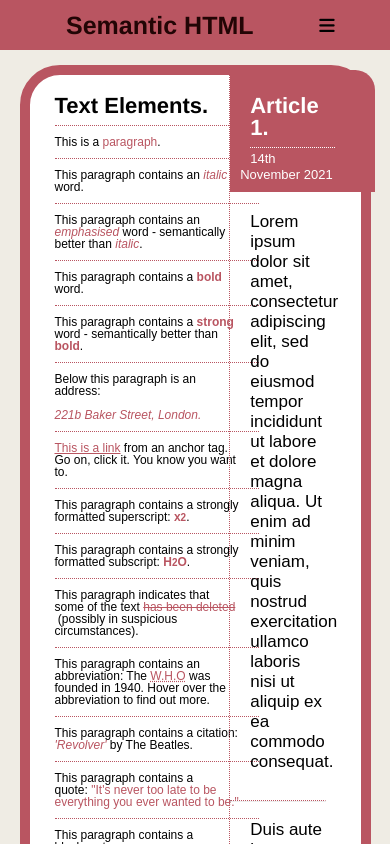
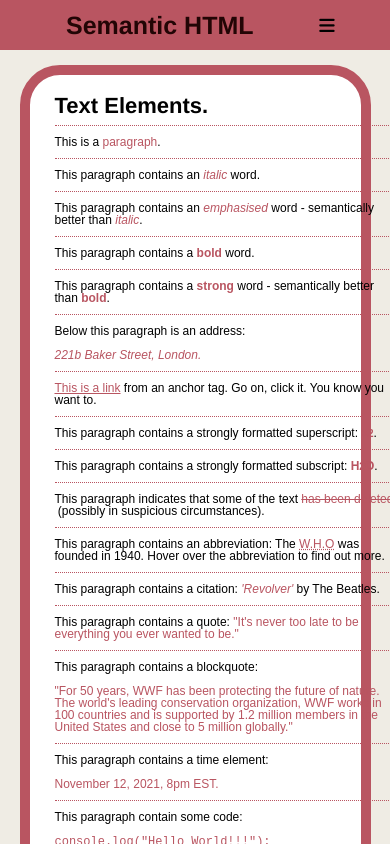
Before and after one commit to BramBrooks/semanticHTML, a React (Create React App) app: page /text in a window 390 px wide. Shown: the top 844 px of the page. Built offline with nearby package versions, Linux system fonts and the light colour scheme; a web font is replaced by a local one.

Commit message:
updates text page with tablet view responsive view

```diff
--- a/src/styles/main.scss
+++ b/src/styles/main.scss
@@ -55,7 +55,7 @@ main {
     font-family: "Montserrat", sans-serif;
     font-family: Arial, Helvetica, sans-serif;
     font-size: 17px;
-    max-width: 600px;
+    // max-width: 600px;
 
     span {
       color: $red-background;
--- a/src/styles/pages/1.home.scss
+++ b/src/styles/pages/1.home.scss
@@ -1,9 +1,7 @@
 .home_page_container {
   main {
     display: flex;
-    flex-direction: row;
     flex-wrap: wrap;
-    // justify-content: center;
     background-color: white;
     background-color: $cool-black;
     color: white;
--- a/src/styles/pages/2.text.scss
+++ b/src/styles/pages/2.text.scss
@@ -1,16 +1,15 @@
 .textPageContainer {
-  .textPage {
+  main {
     display: flex;
-    justify-content: space-around;
     background-color: white;
-  }
+    flex-wrap: wrap;
+    justify-content: space-between;
 
-  .textPage:nth-last-child(n) {
-    margin-bottom: 20px;
-  }
+    // flex item 1
 
     .textPage_container1 {
-    width: 70%;
+      width: 60%;
+      min-width: 400px;
 
       h2 {
         border-bottom: 0;
@@ -77,8 +76,14 @@
       }
     }
 
+    // flex item 2
+
     .textPage_container2 {
-    width: 30%;
+      width: 33%;
+      min-width: 282px;
+      // border-left: 1px dotted $red-background;
+      padding-left: 30px;
+      margin-left: 20px;
 
       article {
         border-left: $red-background 1px dotted;
@@ -107,6 +112,7 @@
             text-align: left;
           }
         }
+
         p {
           font-size: 17px;
           line-height: 20px;
@@ -120,8 +126,68 @@
           border-top: 1px dotted $red-background;
         }
       }
+
+      article:nth-of-type(2) {
+        header {
+          border-top-right-radius: 0px;
+        }
+      }
+
       article:nth-of-type(3) {
         border-bottom: 1px dotted $red-background;
+        header {
+          border-top-right-radius: 0px;
         }
       }
     }
+  }
+
+  @media screen and (max-width: 982px) {
+    main {
+      justify-content: flex-start;
+      .textPage_container1 {
+        width: 100%;
+
+        p {
+          margin-right: 20px;
+        }
+        p:nth-last-of-type(1) {
+          border-bottom: 0;
+        }
+      }
+
+      .textPage_container2 {
+        width: 100%;
+        padding-left: 0;
+
+        article {
+          header {
+            border-top-right-radius: 0;
+          }
+
+          p {
+            padding-bottom: 10px;
+          }
+          // p:nth-of-type(2) {
+          //   padding-bottom: 10px;
+          // }
+
+          hr {
+            display: none;
+          }
+        }
+
+        article:nth-of-type(3) {
+          border-bottom: 0;
+          p:nth-of-type(2) {
+            padding-bottom: 10px;
+            // border-bottom: 0;
+          }
+        }
+      }
+    }
+  }
+}
+
+// need to figure out best way to use SASS with media queries when stucture and specificity starts making a lot of extra coding?
+// is importing / splitting out code the best way to deal with this?
```
Lines whose indentation alone changed are shown as unchanged.
